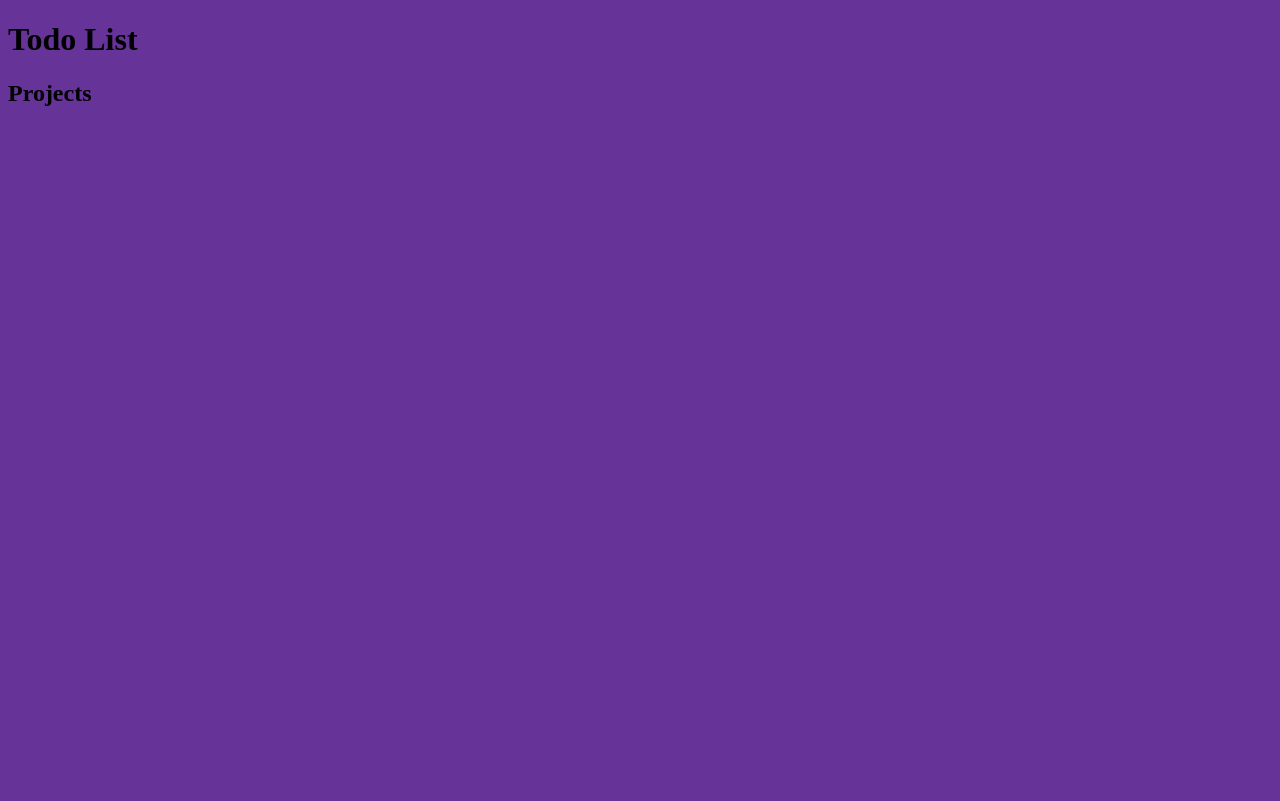
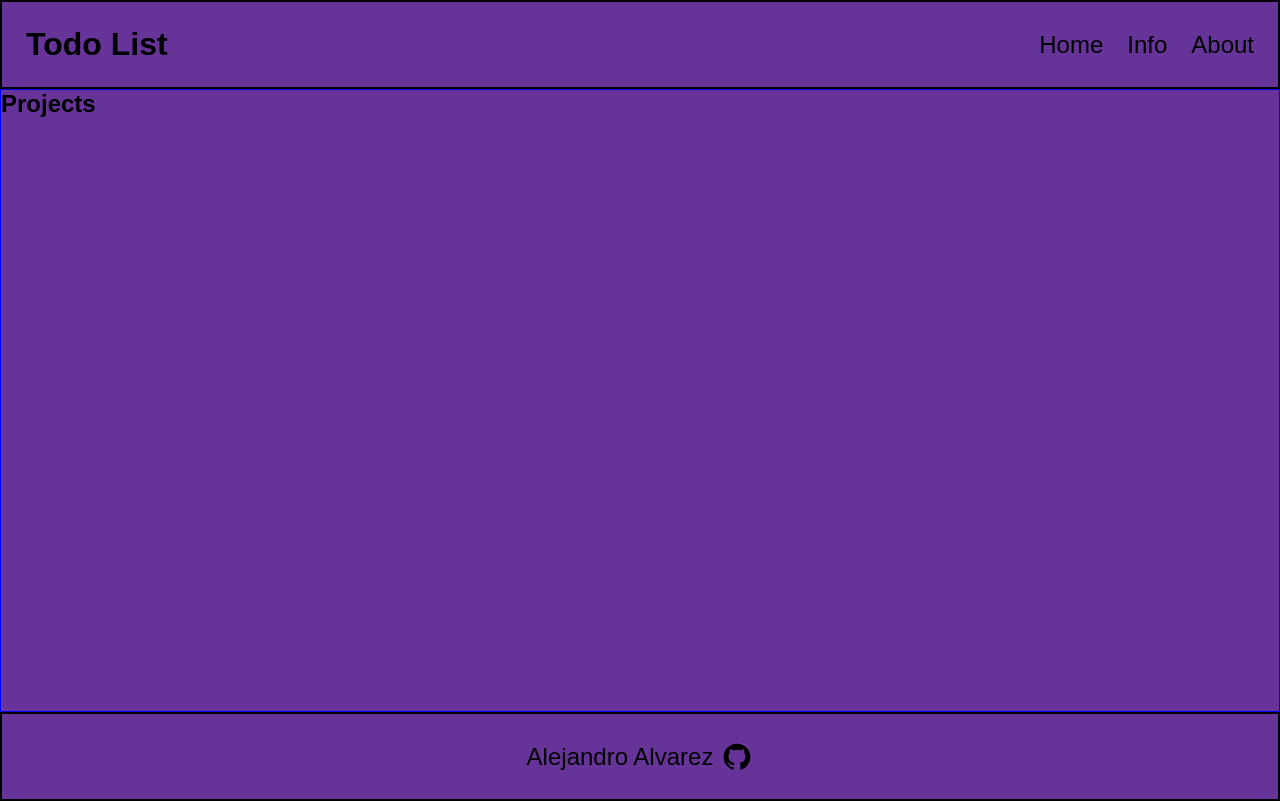
Before and after one commit to Alejandro2004programs/Task-Manager, a website built with webpack: page src/template.html in a window 1280 px wide. Built offline with nearby package versions, Linux system fonts and the light colour scheme.

Commit message:
finished main layout for the todo list page

```diff
--- a/src/styles.css
+++ b/src/styles.css
@@ -1,8 +1,78 @@
+* {
+    margin: 0;
+}
+
 body {
     background-color: rebeccapurple;
+    font-family: sans-serif;
 }
 
+/* I don't like the scrolling to get to the footer so I could fix that later */
 .container {
+    display: grid;
+    grid-template-columns: 1fr;
+    grid-template-rows: 1fr 7fr 1fr;
+    /* display: flex;
+    flex-direction: column; */
+}
+
+/* Header */
+
+.header {
     display: flex;
-    flex-direction: column;
+    border: 2px solid black;
+    align-items: center;
+    justify-content: space-between;
 }
+
+.headerLeft {
+    margin:  24px 0 24px 24px;
+    font-size: 32px;
+}
+
+.headerLinksContainer {
+    display: flex;
+    gap: 24px;
+    margin-right: 24px;
+}
+
+.headerLinks {
+    font-size: 24px;
+}
+
+ul {
+    list-style-type: none;
+}
+
+a {
+    text-decoration: none;
+    color: inherit;
+}
+
+/* Main Content */
+
+.mainContent {
+    border: 1px solid blue;
+}
+
+
+/* Footer */
+
+.footer {
+    border: 2px solid black;
+    display: flex;
+    justify-content: center;
+    align-items: center;
+    gap: 8px;
+}
+
+.footerText {
+    font-size: 24px;
+}
+
+.githubIcon {
+    width: 32px;
+    height: 32px;
+    border-radius: 32px;
+    background-image: url(images/github.svg);
+}
--- a/src/template.html
+++ b/src/template.html
@@ -6,10 +6,27 @@
     <title>Todo List</title>
 </head>
 <body>
-    <h1>Todo List</h1>
-    <h2>Projects</h2>
-    <div class="projectsContainer">
+    <div class="container">
+        <div class="header">
+            <h1 class="headerLeft">Todo List</h1>
+            <div>
+                <ul class="headerLinksContainer">
+                    <li class="headerLinks"><a href="">Home</a></li>
+                    <li class="headerLinks"><a href=" ">Info</a></li>
+                    <li class="headerLinks"><a href="https://github.com/Alejandro2004programs">About</a></li>
+                </ul>
+            </div>
+        </div>
+        <div class="mainContent">
+            <h2>Projects</h2>
+            <div class="projectsContainer">
 
+            </div>
+        </div>
+        <div class="footer">
+            <p class="footerText">Alejandro Alvarez</p>
+            <a href="https://github.com/Alejandro2004programs"><div class="githubIcon"></div></a>
+        </div>
     </div>
 </body>
 </html>
```
Also changed, not shown: src/images/github.svg (added).
